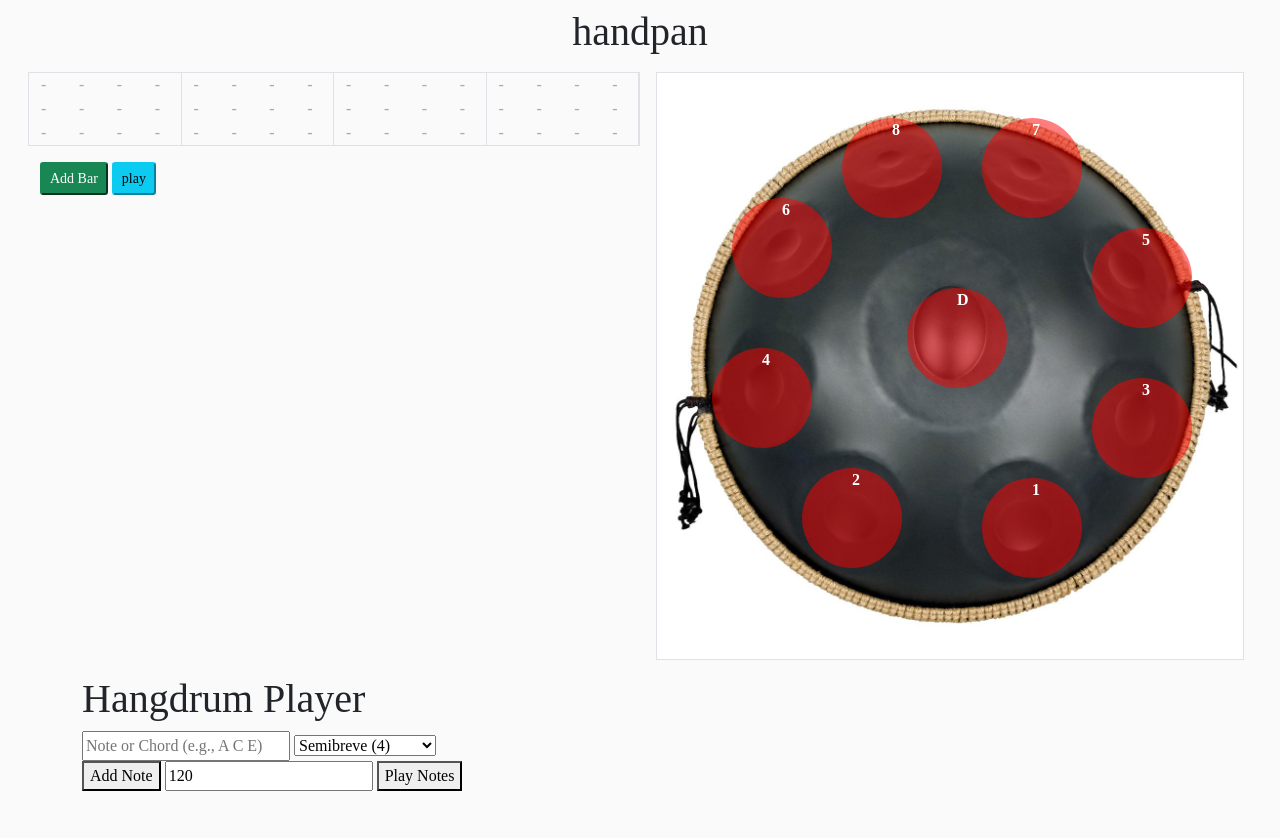
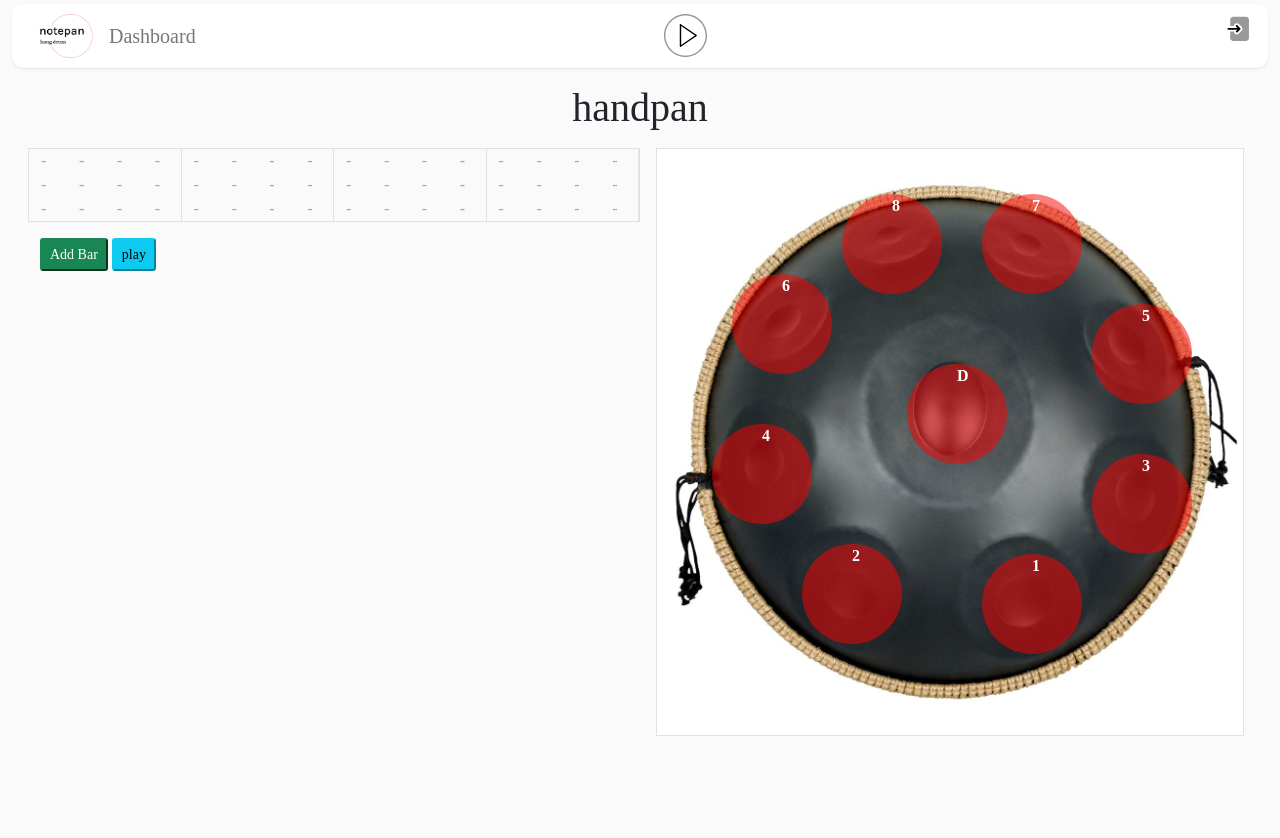
Before and after one commit to dariush68/hangdrum, a Django app: page / in a window 1280 px wide. After the commit the page ends 736 px from the top, so only its background shows below. Run offline with Django 5.2, Linux system fonts and the light colour scheme; some libraries are stand-ins or nearby versions.

Commit message:
add header

```diff
--- /dev/null
+++ b/Core/static/Core/css/base.css
@@ -0,0 +1,75 @@
+
+/* navbar menu style*/
+.nav-active {
+    color: #0a53be !important;
+    font-weight: bold !important;
+}
+.nav-links {
+    display: flex;
+    align-items: center;
+    background: #fff;
+    padding: 10px 15px;
+    border-radius: 12px;
+    box-shadow: 0 1px 2px rgba(0, 0, 0, 0.1);
+    /*box-shadow: 0 5px 10px rgba(0, 0, 0, 0.2);*/
+}
+
+.nav-links li {
+    list-style: none;
+    margin: 0 12px;
+}
+
+.nav-links li a {
+    position: relative;
+    color: #777;
+    font-size: 20px;
+    font-weight: 500;
+    padding: 6px 0;
+    text-decoration: none;
+}
+
+.nav-links li a:before {
+    content: '';
+    position: absolute;
+    bottom: 0;
+    left: 0;
+    height: 3px;
+    width: 0%;
+    background: #34efdf;
+    border-radius: 12px;
+    transition: all 0.4s ease;
+}
+
+.nav-links li a:hover:before {
+    width: 100%;
+}
+
+.nav-links li.center a:before {
+    left: 50%;
+    transform: translateX(-50%);
+}
+
+.nav-links li.upward a:before {
+    width: 100%;
+    bottom: -5px;
+    opacity: 0;
+}
+
+.nav-links li.upward a:hover:before {
+    bottom: 0px;
+    opacity: 1;
+}
+
+.nav-links li.forward a:before {
+    width: 100%;
+    transform: scaleX(0);
+    transform-origin: right;
+    transition: transform 0.4s ease;
+}
+
+.nav-links li.forward a:hover:before {
+    transform: scaleX(1);
+    transform-origin: left;
+}
+
+/* end of navbar menu style*/
--- a/Core/static/Core/js/scripts.js
+++ b/Core/static/Core/js/scripts.js
@@ -1,8 +1,8 @@
-let currentNoteId = -1;
-let currentBur = 1;
+let currentNoteId = null;
+let currentBur = 1; //-- bar number
 
-document.getElementById('addNote').addEventListener('click', addNote);
-document.getElementById('playButton').addEventListener('click', playNotes);
+// document.getElementById('addNote').addEventListener('click', addNote);
+// document.getElementById('playButton').addEventListener('click', playNotes);
 document.getElementById('btnAddBar').addEventListener('click', addBar);
 document.getElementById('btnPlay').addEventListener('click', play);
 
@@ -10,6 +10,151 @@ document.getElementById('btnPlay').addEventListener('click', play);
 var myModal = new bootstrap.Modal(document.getElementById('myModal'))
 
 // myModal.show()
+/*
+*
+* */
+document.addEventListener('keydown', function(event) {
+
+    console.log(currentNoteId)
+    if(currentNoteId == null) return;
+
+    // console.log(event.keyCode)
+
+    switch (event.keyCode){
+        //-- "1"
+        case 49:
+            $(`#${currentNoteId}`).text(1);
+            break;
+        //-- "2"
+        case 50:
+            $(`#${currentNoteId}`).text(2);
+            break;
+        //-- "3"
+        case 51:
+            $(`#${currentNoteId}`).text(3);
+            break;
+        //-- "4"
+        case 52:
+            $(`#${currentNoteId}`).text(4);
+            break;
+        //-- "5"
+        case 53:
+            $(`#${currentNoteId}`).text(5);
+            break;
+        //-- "6"
+        case 54:
+            $(`#${currentNoteId}`).text(6);
+            break;
+        //-- "7"
+        case 55:
+            $(`#${currentNoteId}`).text(7);
+            break;
+        //-- "8"
+        case 56:
+            $(`#${currentNoteId}`).text(8);
+            break;
+        //-- "D"
+        case 68:
+            $(`#${currentNoteId}`).text('D');
+            break;
+        //-- "Left Arrow"
+        case 37:
+            selectNote(leftIndex(currentNoteId));
+            break;
+        //-- "Right Arrow"
+        case 39:
+            selectNote(rightIndex(currentNoteId));
+            break;
+        //-- "Down Arrow"
+        case 40:
+            selectNote(upIndex(currentNoteId));
+            break;
+        //-- "Up Arrow"
+        case 38:
+            selectNote(downIndex(currentNoteId));
+            break;
+    }
+
+
+});
+
+function rightIndex(noteId){
+    if(noteId == null) return "";
+    let items = getBarBitCord(noteId)
+    let bar = parseInt(items[0])
+    let bit = parseInt(items[1])
+    let chord = parseInt(items[2])
+
+    if(bit < 16) bit++;
+    else if(bit === 16){
+        if(currentBur > 1){
+            bit = 1;
+            bar++;
+        }
+    }
+
+    let newId = `note-bar-${bar}-bit-${bit}-${chord}`;
+
+    return newId;
+}
+
+function leftIndex(noteId){
+    if(noteId == null) return "";
+    let items = getBarBitCord(noteId)
+    let bar = parseInt(items[0])
+    let bit = parseInt(items[1])
+    let chord = parseInt(items[2])
+
+    if(bit > 1) bit--;
+    else if(bit === 1){
+        if(bar > 1){
+            bit = 16;
+            bar--;
+        }
+    }
+
+    let newId = `note-bar-${bar}-bit-${bit}-${chord}`;
+
+    return newId;
+}
+
+function downIndex(noteId){
+    if(noteId == null) return "";
+    let items = getBarBitCord(noteId)
+    let bar = parseInt(items[0])
+    let bit = parseInt(items[1])
+    let chord = parseInt(items[2])
+
+    if(chord > 1) chord--;
+    else if(bar > 1){
+        bar--;
+        chord = 3;
+    }
+
+    let newId = `note-bar-${bar}-bit-${bit}-${chord}`;
+
+    return newId;
+}
+
+function upIndex(noteId){
+    if(noteId == null) return "";
+    let items = getBarBitCord(noteId)
+    let bar = parseInt(items[0])
+    let bit = parseInt(items[1])
+    let chord = parseInt(items[2])
+
+    if(chord < 3) chord++;
+    else if(bar < currentBur - 1){
+        bar++;
+        chord = 1;
+    }
+
+    let newId = `note-bar-${bar}-bit-${bit}-${chord}`;
+
+    return newId;
+}
+
+
 
 function createMusicSheet() {
     const musicSheet = document.getElementById('musicSheet');
@@ -190,8 +335,7 @@ function selectNote(noteId) {
     currentNoteId = noteId;
     $('.note').removeClass('note-selected')
     $(`#${currentNoteId}`).addClass('note-selected')
-
-    // myModal.show()
+        // myModal.show()
 }
 
 document.querySelectorAll('.section').forEach(section => {
@@ -199,7 +343,9 @@ document.querySelectorAll('.section').forEach(section => {
         const sectionNumber = this.getAttribute('data-section');
         // console.log(`Section ${sectionNumber} clicked`);
         // Handle the section click as needed
-        $(`#${currentNoteId}`).text(sectionNumber)
+        $(`#${currentNoteId}`).text(sectionNumber);
+        $('.note').removeClass('note-selected')
+        currentNoteId = null;
     });
 });
 
--- a/Core/templates/Core/base.html
+++ b/Core/templates/Core/base.html
@@ -5,6 +5,7 @@
     {% load static %}
 
     <link rel="stylesheet" href="{% static 'Core/css/3party/bootstrap.min.css' %}">
+    <link rel="stylesheet" href="{% static 'Core/css/base.css' %}">
     <link rel="stylesheet" href="{% static 'Core/css/styles.css' %}">
 
     <!-- fonts -->
@@ -51,6 +52,9 @@
 <body style="background-color: #fafafa; font-family: 'Vazirmatn'">
 
 <div class="container-fluid">
+
+    {% include "Core/modules/menu.html" %}
+
     {% block content %}{% endblock content %}
 </div>
 
@@ -70,5 +74,11 @@
 
 {% block script %}
 {% endblock script %}
+
+<script>
+    function playNoteSheet(){
+        playNotes();
+    }
+</script>
 </body>
 </html>
--- a/Core/templates/Core/index.html
+++ b/Core/templates/Core/index.html
@@ -2,6 +2,8 @@
 {% load static %}
 
 {% block title %}Hangdrum Player{% endblock %}
+
+
 
 {% block content %}
 
@@ -43,7 +45,7 @@
                 </div>
 
                 <button id="btnAddBar" class="ctn btn-sm btn-success mt-3">Add Bar</button>
-                <button id="btnPlay" class="ctn btn-sm btn-info mt-3">play</button>
+                <button class="ctn btn-sm btn-info mt-3">play</button>
             </div>
 
 
@@ -73,26 +75,26 @@
 
 
     <!-- SHOULD REMOVE -->
-    <div class="container">
-        <h1>Hangdrum Player</h1>
-        <div id="musicSheet">
-            <div class="note-input">
-                <input type="text" class="note" placeholder="Note or Chord (e.g., A C E)">
-                <select class="duration">
-                    <option value="4">Semibreve (4)</option>
-                    <option value="2">Minim (2)</option>
-                    <option value="1">Crotchet (1)</option>
-                    <option value="0.5">Quaver (0.5)</option>
-                    <option value="0.25">Semiquaver (0.25)</option>
-                </select>
-            </div>
-        </div>
-        <button id="addNote">Add Note</button>
+{#    <div class="container">#}
+{#        <h1>Hangdrum Player</h1>#}
+{#        <div id="musicSheet">#}
+{#            <div class="note-input">#}
+{#                <input type="text" class="note" placeholder="Note or Chord (e.g., A C E)">#}
+{#                <select class="duration">#}
+{#                    <option value="4">Semibreve (4)</option>#}
+{#                    <option value="2">Minim (2)</option>#}
+{#                    <option value="1">Crotchet (1)</option>#}
+{#                    <option value="0.5">Quaver (0.5)</option>#}
+{#                    <option value="0.25">Semiquaver (0.25)</option>#}
+{#                </select>#}
+{#            </div>#}
+{#        </div>#}
+{#        <button id="addNote">Add Note</button>#}
         {#        <input type="text" id="noteInput" placeholder="Enter notes (e.g., A,B,C,D)">#}
         {#        <input type="text" id="durationInput" placeholder="Enter durations (e.g., 4,2,1,1)" value="1,1,1,1">#}
-        <input type="number" id="tempoInput" placeholder="Enter tempo (BPM)" value="120">
-        <button id="playButton">Play Notes</button>
-    </div>
+{#        <input type="number" id="tempoInput" placeholder="Enter tempo (BPM)" value="120">#}
+{#        <button >Play Notes</button>#}
+{#    </div>#}
 
     <div id="myModal" class="modal" tabindex="-1">
         <div class="modal-dialog modal-dialog-centered modal-lg">
--- /dev/null
+++ b/Core/templates/Core/modules/menu.html
@@ -0,0 +1,25 @@
+{% load static %}
+<ul class="nav-links mt-1 d-flex">
+    <a href="#" class="justify-content-center"><img src="{% static 'Core/images/logo-no-background.png' %}"
+                                                    alt="rabin" width="70px" class=""></a>
+    <li><a href="#">Dashboard</a></li>
+    <!-- class="center,upward,forward"> -->
+    {#        <li class="center"><a id="nav-menu-wallet" class="rabin-nav-item" href="/">Wallet</a></li>#}
+    {#        <li class="center"><a id="nav-menu-wallet-block" class="rabin-nav-item" href="{% url 'wallet-block' %}">Wallet Block</a></li>#}
+    {#        <li class="center"><a id="nav-menu-order" class="rabin-nav-item" href="{% url 'order' %}">Order</a></li>#}
+    {#        <li class="center"><a id="nav-menu-portfolio" class="rabin-nav-item " href="{% url 'portfoio' %}">Portfolio</a></li>#}
+    {#        <li class="center"><a id="nav-menu-autofund" class="rabin-nav-item " href="{% url 'auto-fund' %}">AutoFund</a></li>#}
+    {#        <li class="center"><a id="nav-menu-services" class="rabin-nav-item " href="{% url 'services' %}">Services</a></li>#}
+
+    <div class="w-100 row">
+        <div class="col-11 d-flex justify-content-center">
+            <a href="#" id="btnPlay" title="play notes"><img
+                    src="{% static 'Core/images/svg/play.svg' %}" alt="" height="43px"></a>
+        </div>
+        <div class="col-1 d-flex justify-content-end">
+            <a href="#" onclick="logout()"><img src="{% static 'Core/images/svg/logout.svg' %}" height="30px"
+                                                title="logout"></a>
+        </div>
+    </div>
+
+</ul>
```
Also changed, not shown: Core/static/Core/images/logo-no-background.png (added), Core/static/Core/images/svg/logout.svg (added), Core/static/Core/images/svg/play.svg (added).
